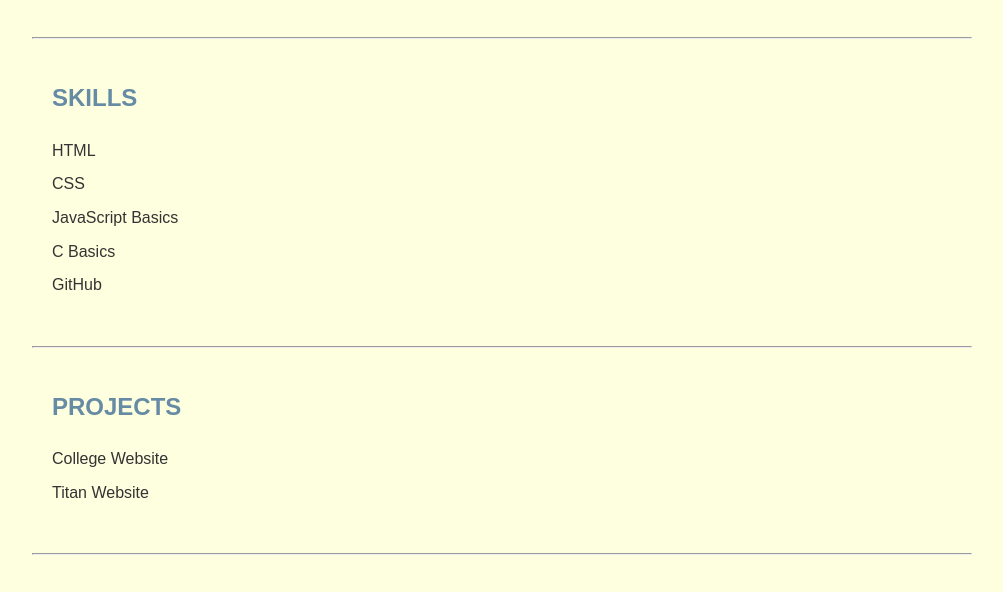
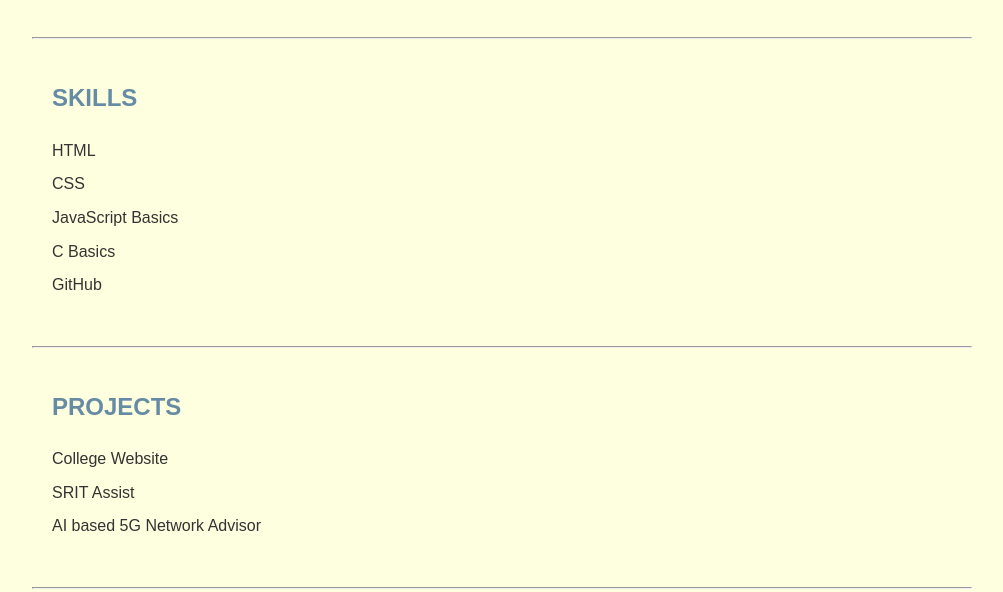
Before and after one commit to dileepkumar2801/portfolio, a plain HTML site: page index.html in a window 1280 px wide. Shown: the part 705-1297 px from the top of the page, without its empty margins (138-1141 px from the left). Drawn offline with Linux system fonts and the light colour scheme.

```diff
--- a/index.html
+++ b/index.html
@@ -253,7 +253,9 @@
 
       <p>College Website</p>
 
-      <p>Titan Website</p>
+      <p>SRIT Assist</p>
+
+      <p>AI based 5G Network Advisor</p>
 
     </section>
 
```
